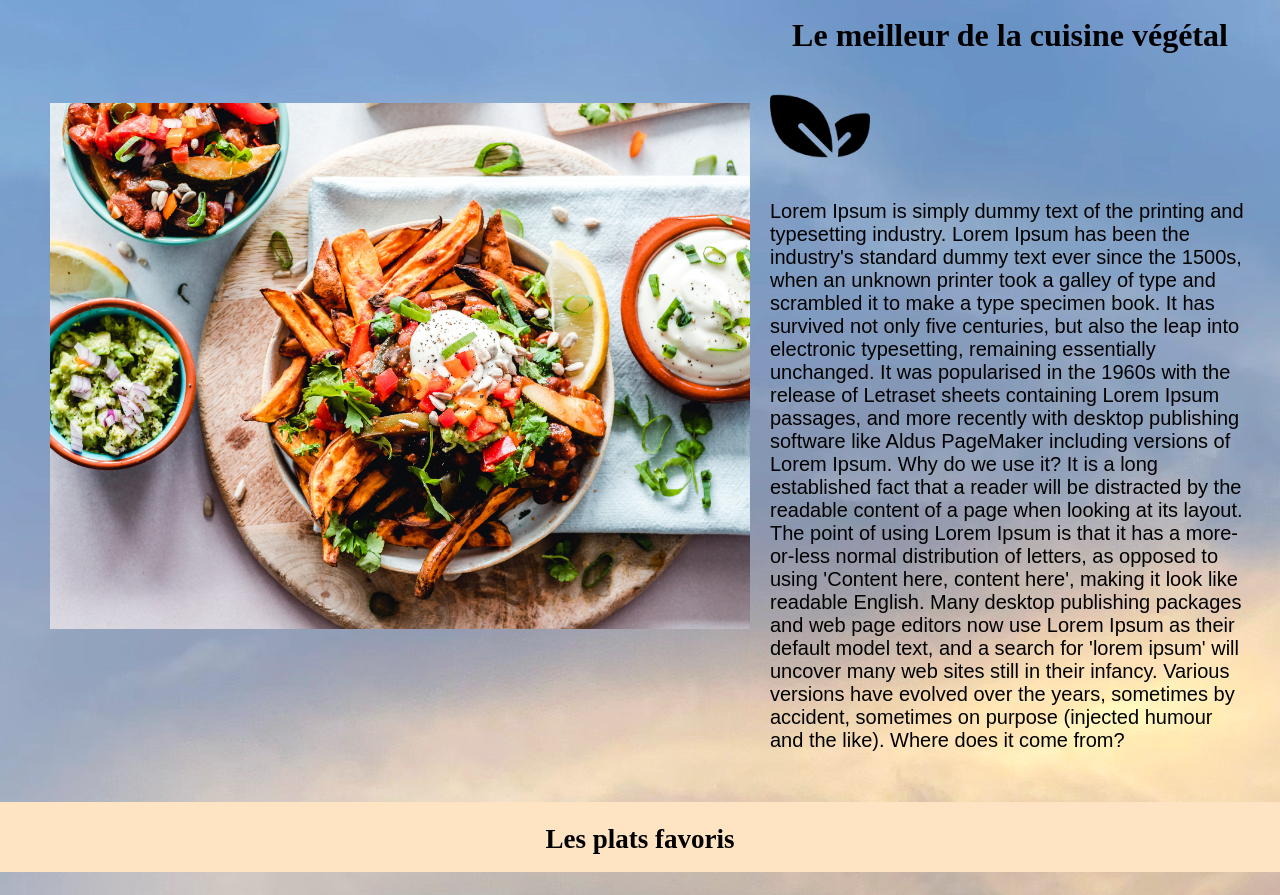
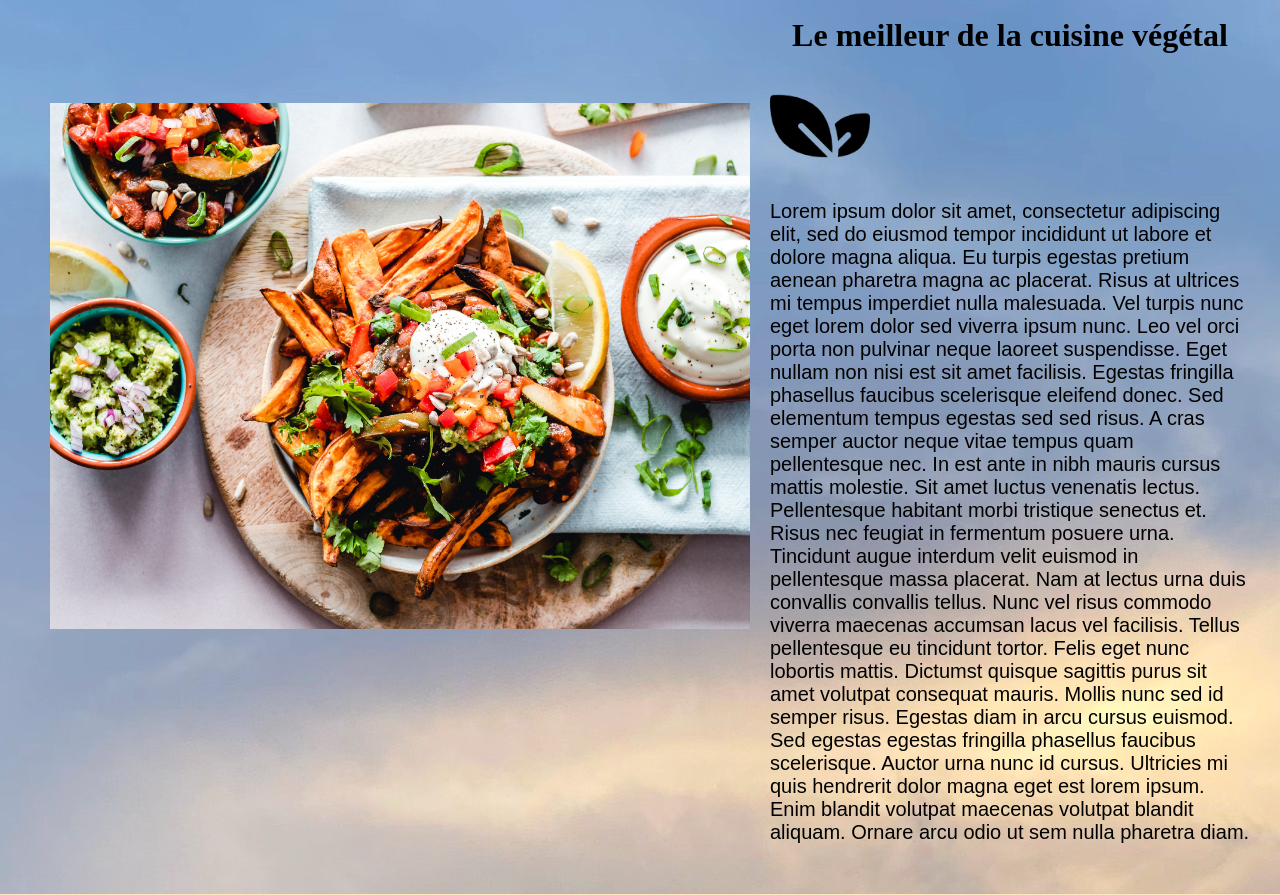
Before and after one commit to Gpuppy/Resto-Emy-et-Tom, a PHP site: page / in a window 1280 px wide. Shown: the part 154-1049 px from the top of the page. Run offline with PHP 8.4, Linux system fonts and the light colour scheme; some libraries are stand-ins or nearby versions; some web fonts are replaced.

Commit message:
eleventh commit

```diff
--- a/Style.css
+++ b/Style.css
@@ -13,10 +13,11 @@ body
 {
     background-color: bisque;
     display:flex;
-    justify-content:space-around;
-    align-items:center;
-    height: 120px /*max-content ;
-    width:; */
+    justify-content:space-between;
+    align-items: center;
+    height: 120px ;
+    width: 100%;
+
 
 
    }
@@ -24,21 +25,23 @@ body
 .nav-bar a
 {
     display:flex;
-    justify-content:center;
+    justify-content:space-around
     width: 20px;
     height: 50px;
     text-decoration:none;
     font-family: ;
     font-size: 30px;
 
+
 }
+
 
 .Connexion, .Menu
 {
     display:flex;
     justify-content:space-between;
     align-items:center;
-    color:red;
+    color:black;
 
 }
 .Connexion:hover
@@ -232,17 +235,9 @@ a:link
 
 }
 
-.site-footer > .socials
-{
-
-
-
-}
-
 .socials
 {
     display:flex;
     align-items:center;
     height: 100px;
-
 }
--- a/index.html
+++ b/index.html
@@ -13,7 +13,7 @@
 <body>
     <header>
         <div class = "nav-bar">
-            <a href="#" class="Menu" id ="menu">Menu<img src = "menu.png" alt="menu"></a>
+            <a href="#" class="Menu" id ="menu"><!--Menu--><img src = "menu.png" alt="menu"></a>
              <img class="logo"
             src = "https://dewey.tailorbrands.com/production/brand_version_mockup_image/866/8046671866_44d318d5-0f1d-4e48-bd5e-1b7fcea1ec36.png?cb=1673474665" alt="logo">
            <a href="#" class="Connexion">Connexion</a>
@@ -33,17 +33,19 @@
 
     <img class = "V-logo" src = vegan.png alt ="V-logo">
 
-       <p> Lorem Ipsum is simply dummy text of the printing and typesetting industry. Lorem Ipsum has been the industry's standard dummy text ever since the 1500s,
-        when an unknown printer took a galley of type and scrambled it to make a type specimen book. It has survived not only five centuries, but also the leap into electronic
-        typesetting, remaining essentially unchanged. It was popularised in the 1960s with the release of Letraset sheets containing Lorem Ipsum passages, and more recently with
-        desktop publishing software like Aldus PageMaker including versions of Lorem Ipsum.
-Why do we use it?
+       <p>     Lorem ipsum dolor sit amet, consectetur adipiscing elit, sed do eiusmod tempor incididunt ut labore et dolore magna aliqua. Eu turpis egestas
+        pretium aenean pharetra magna ac placerat. Risus at ultrices mi tempus imperdiet nulla malesuada. Vel turpis nunc eget lorem dolor sed viverra ipsum
+        nunc. Leo vel orci porta non pulvinar neque laoreet suspendisse. Eget nullam non nisi est sit amet facilisis. Egestas fringilla phasellus faucibus
+        scelerisque eleifend donec. Sed elementum tempus egestas sed sed risus. A cras semper auctor neque vitae tempus quam pellentesque nec. In est ante
+        in nibh mauris cursus mattis molestie. Sit amet luctus venenatis lectus. Pellentesque habitant morbi tristique senectus et.
 
-It is a long established fact that a reader will be distracted by the readable content of a page when looking at its layout. The point of using Lorem Ipsum is that it has a
-more-or-less normal distribution of letters, as opposed to using 'Content here, content here', making it look like readable English. Many desktop publishing packages and web page
-editors now use Lorem Ipsum as their default model text, and a search for 'lorem ipsum' will uncover many web sites still in their infancy. Various versions have evolved over the years, sometimes by accident, sometimes on purpose (injected humour and the like).
+        Risus nec feugiat in fermentum posuere urna. Tincidunt augue interdum velit euismod in pellentesque massa placerat. Nam at lectus urna duis convallis
+         convallis tellus. Nunc vel risus commodo viverra maecenas accumsan lacus vel facilisis. Tellus pellentesque eu tincidunt tortor. Felis eget nunc
+         lobortis mattis. Dictumst quisque sagittis purus sit amet volutpat consequat mauris. Mollis nunc sed id semper risus. Egestas diam in arcu cursus
+         euismod. Sed egestas egestas fringilla phasellus faucibus scelerisque. Auctor urna nunc id cursus. Ultricies mi quis hendrerit dolor magna eget est
+         lorem ipsum. Enim blandit volutpat maecenas volutpat blandit aliquam. Ornare arcu odio ut sem nulla pharetra diam.
 
-Where does it come from?</p>
+
 
 </div>
 </div>
```
